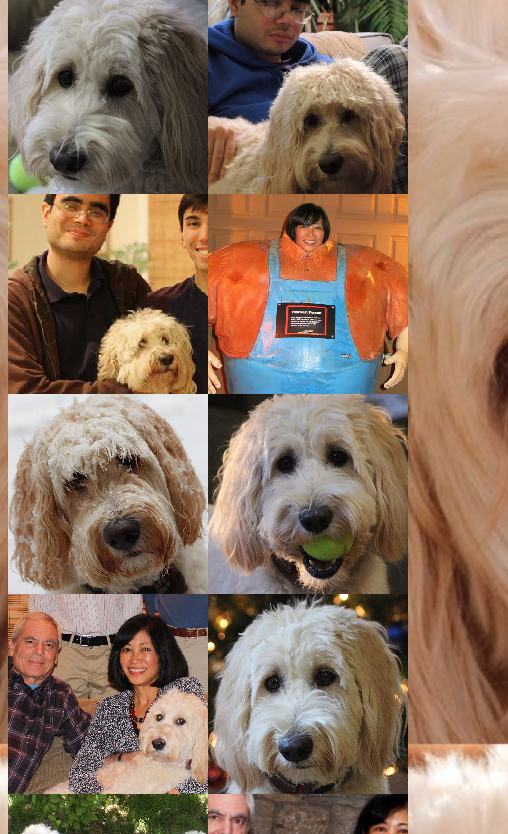
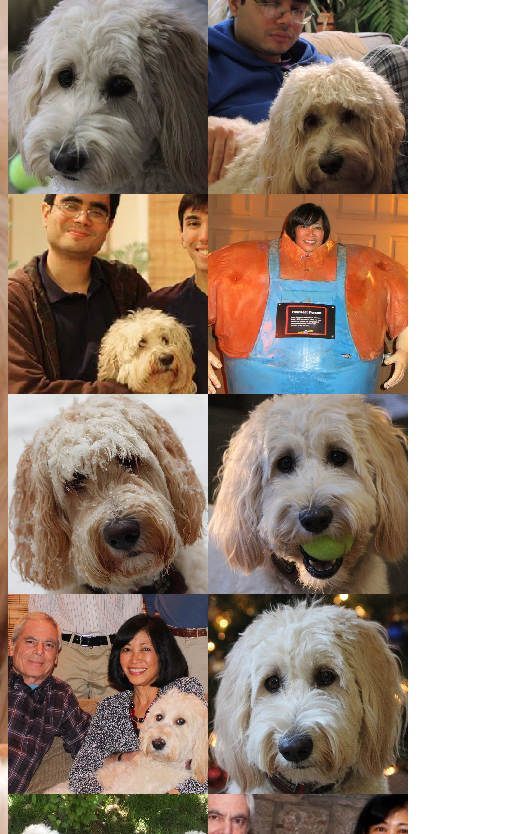
Before and after one commit to ddiazetc/muffin, a plain HTML site: page index.html in a window 390 px wide. Shown: the part 100-934 px from the top of the page, 508 px wide, since content can reach past the window. Drawn offline with Linux system fonts and the light colour scheme.

Commit message:
container doesn't work on mobile

```diff
--- a/css/styles.css
+++ b/css/styles.css
@@ -44,7 +44,7 @@ footer{
 	margin: 0 auto;
 	width: 80%;
 	max-width: 800px;
-	min-width: 500px;
+	min-width: 400px;
 }
 
 #imgcontainer{
```
